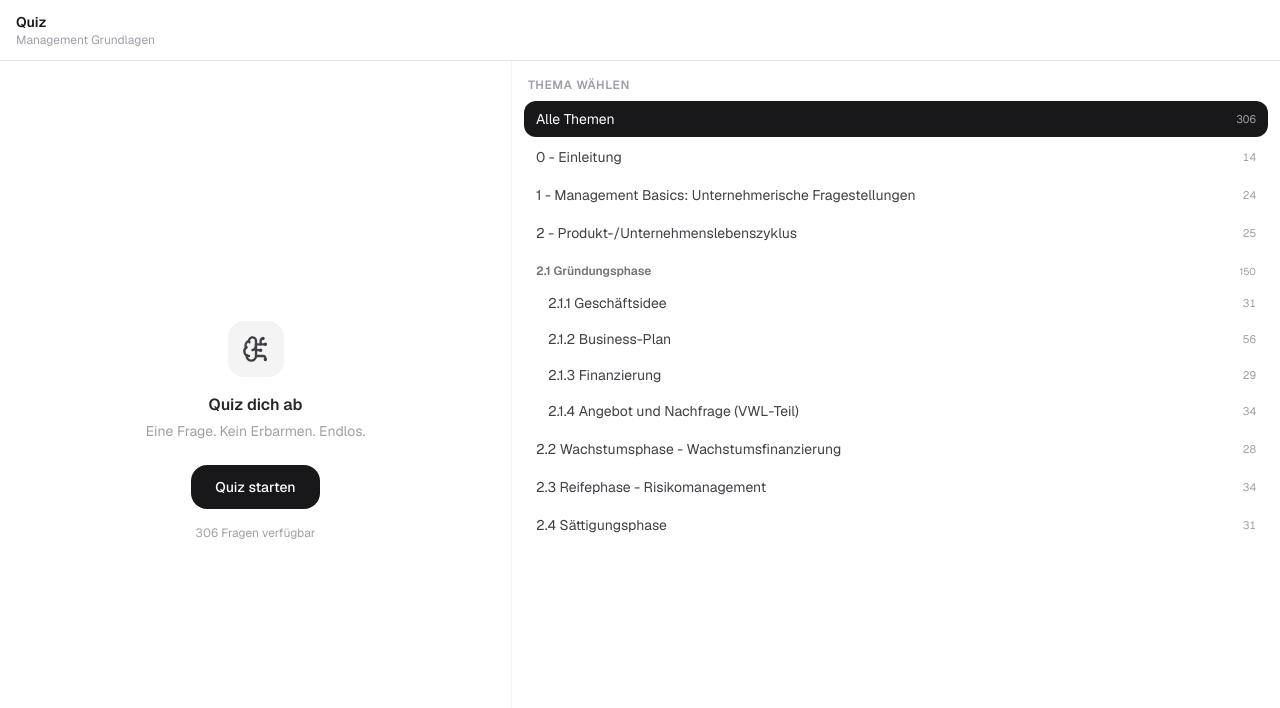
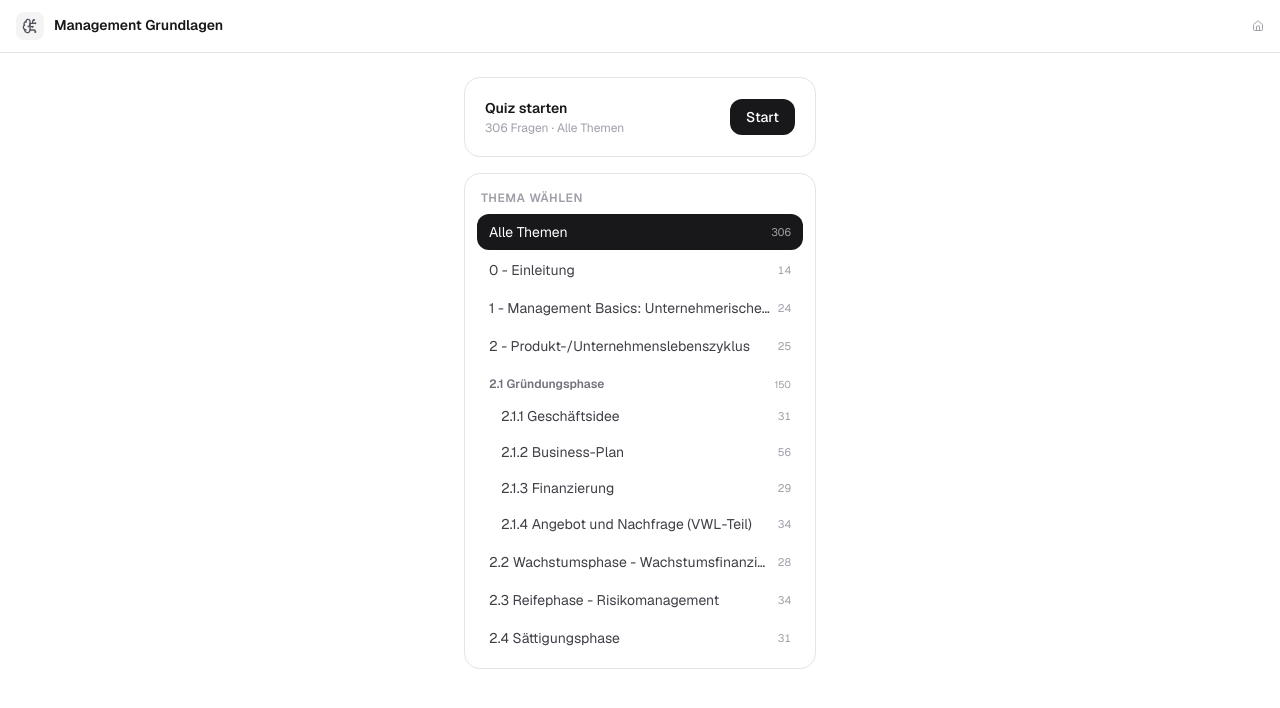
Before and after one commit to qpxv/studying, a Next.js app: page /management in a window 1280 px wide. Shown: the top 708 px of the page. Built offline with nearby package versions, Linux system fonts and the light colour scheme.

Commit message:
feat: design is now on quizpage coherent with the rest of the page and also quiz page has a little home icon at the top to get back to home page

```diff
--- a/app/management/page.tsx
+++ b/app/management/page.tsx
@@ -1,7 +1,8 @@
 'use client';
 
 import { useState, useRef, useEffect, useCallback } from 'react';
-import { BrainCircuit, Send, ArrowLeft } from 'lucide-react';
+import { BrainCircuit, Send, ArrowLeft, Home } from 'lucide-react';
+import Link from 'next/link';
 
 interface Message {
   role: 'user' | 'assistant';
@@ -256,10 +257,16 @@ export default function QuizPage() {
     >
       {/* Header */}
       <header className="flex-none flex items-center justify-between px-4 py-3 border-b border-zinc-200 dark:border-zinc-800 bg-white/80 dark:bg-zinc-950/80 backdrop-blur-sm">
+        <div className="flex items-center gap-2.5">
+          <div className="w-7 h-7 rounded-lg bg-zinc-100 dark:bg-zinc-800 flex items-center justify-center">
+            <BrainCircuit className="w-4 h-4 text-zinc-600 dark:text-zinc-400" />
+          </div>
           <div className="flex flex-col">
-          <span className="font-semibold text-sm text-zinc-900 dark:text-zinc-100">Quiz</span>
-          <span className="text-xs text-zinc-400 dark:text-zinc-500">{headerSub}</span>
+            <span className="font-semibold text-sm text-zinc-900 dark:text-zinc-100 leading-tight">Management Grundlagen</span>
+            {started && <span className="text-xs text-zinc-400 dark:text-zinc-500 leading-tight">{headerSub}</span>}
           </div>
+        </div>
+        <div className="flex items-center gap-3">
           {started && (
             <button
               onClick={() => setStarted(false)}
@@ -268,65 +275,50 @@ export default function QuizPage() {
               <ArrowLeft className="w-3 h-3" /> Themen
             </button>
           )}
+          <Link href="/" className="flex items-center gap-1 text-xs text-zinc-400 dark:text-zinc-500 hover:text-zinc-700 dark:hover:text-zinc-300 transition-colors">
+            <Home className="w-3 h-3" />
+          </Link>
+        </div>
       </header>
 
       {/* Messages / Pre-start */}
       <main className="flex-1 overflow-y-auto overscroll-y-contain">
         {!started ? (
-          <div className="h-full flex flex-col md:flex-row">
+          <div className="flex flex-col items-center gap-4 px-4 py-6 max-w-sm mx-auto w-full">
 
-            {/* Left column — start area */}
-            <div className="flex flex-col items-center justify-center gap-4 px-8 py-8 text-center md:w-2/5 md:border-r border-zinc-100 dark:border-zinc-800">
-              <div className="w-14 h-14 rounded-2xl bg-zinc-100 dark:bg-zinc-800 flex items-center justify-center">
-                <BrainCircuit className="w-7 h-7 text-zinc-700 dark:text-zinc-300" />
+            {/* Start card */}
+            <div className="w-full rounded-2xl border border-zinc-200 dark:border-zinc-800 bg-white dark:bg-zinc-900 p-5 flex items-center gap-4">
+              <div className="flex-1 min-w-0">
+                <p className="font-semibold text-sm text-zinc-900 dark:text-zinc-100">Quiz starten</p>
+                <p className="text-xs text-zinc-400 dark:text-zinc-500 mt-0.5">
+                  {bankLoading ? 'Lade Fragen…' : `${activeCount} ${activeCount === 1 ? 'Frage' : 'Fragen'} · ${activeTopicLabel}`}
+                </p>
+                {bankError && <p className="text-xs text-red-500 mt-1">{bankError}</p>}
               </div>
-              <div className="flex flex-col gap-1">
-                <p className="font-semibold text-zinc-800 dark:text-zinc-200">Quiz dich ab</p>
-                <p className="text-sm text-zinc-400 dark:text-zinc-500 max-w-xs">
-                  Eine Frage. Kein Erbarmen. Endlos.
-                </p>
-              </div>
-              {bankError && (
-                <p className="text-xs text-red-500 max-w-xs">{bankError}</p>
-              )}
               <button
                 onClick={startQuiz}
                 disabled={bankLoading || quizBank.length === 0}
-                className="mt-2 px-6 py-3 rounded-2xl bg-zinc-900 dark:bg-zinc-100 text-white dark:text-zinc-900 text-sm font-medium hover:opacity-80 active:scale-95 transition-all disabled:opacity-40"
+                className="flex-none px-4 py-2 rounded-xl bg-zinc-900 dark:bg-zinc-100 text-white dark:text-zinc-900 text-sm font-medium hover:opacity-80 active:scale-95 transition-all disabled:opacity-40"
               >
-                {bankLoading ? 'Lade Quiz…' : `Quiz starten`}
+                Start
               </button>
-              {!bankLoading && quizBank.length > 0 && (
-                <span className="text-xs text-zinc-400 dark:text-zinc-500">
-                  {activeCount} {activeCount === 1 ? 'Frage' : 'Fragen'} verfügbar
-                </span>
-              )}
             </div>
 
-            {/* Right column — topic selector */}
-            <div className="flex flex-col md:w-3/5 overflow-hidden border-t border-zinc-100 dark:border-zinc-800 md:border-t-0">
+            {/* Topic selector card */}
+            <div className="w-full rounded-2xl border border-zinc-200 dark:border-zinc-800 bg-white dark:bg-zinc-900 overflow-hidden">
               <div className="px-4 pt-4 pb-2">
-                <p className="text-xs font-semibold text-zinc-400 dark:text-zinc-500 uppercase tracking-wider">
-                  Thema wählen
-                </p>
+                <p className="text-xs font-semibold text-zinc-400 dark:text-zinc-500 uppercase tracking-wider">Thema wählen</p>
               </div>
-              <div className="flex-1 overflow-y-auto px-3 pb-4 flex flex-col gap-0.5">
-
-                {/* Alle Themen */}
+              <div className="px-3 pb-3 flex flex-col gap-0.5">
                 <TopicRow
                   label="Alle Themen"
                   count={quizBank.length}
                   selected={selectedTopic === null}
                   onClick={() => setSelectedTopic(null)}
                 />
-
                 {bankLoading && (
-                  <p className="text-xs text-zinc-400 dark:text-zinc-500 px-2 py-4 text-center">
-                    Lade Themen…
-                  </p>
+                  <p className="text-xs text-zinc-400 dark:text-zinc-500 px-2 py-3 text-center">Lade Themen…</p>
                 )}
-
-                {/* Grouped topics */}
                 {[...grouped.entries()].map(([parent, subtopics]) => {
                   const parentCount = quizBank.filter(q => {
                     if (subtopics.length > 0) return subtopics.includes(q.topic);
@@ -334,7 +326,6 @@ export default function QuizPage() {
                   }).length;
 
                   if (subtopics.length === 0) {
-                    // Standalone topic — directly selectable
                     return (
                       <TopicRow
                         key={parent}
@@ -346,16 +337,11 @@ export default function QuizPage() {
                     );
                   }
 
-                  // Parent with subtopics — header (not selectable) + indented children
                   return (
                     <div key={parent}>
                       <div className="flex items-center justify-between px-3 py-1.5 mt-1">
-                        <span className="text-xs font-semibold text-zinc-500 dark:text-zinc-400">
-                          {parent}
-                        </span>
-                        <span className="text-[10px] text-zinc-400 dark:text-zinc-500">
-                          {parentCount}
-                        </span>
+                        <span className="text-xs font-semibold text-zinc-500 dark:text-zinc-400">{parent}</span>
+                        <span className="text-[10px] text-zinc-400 dark:text-zinc-500">{parentCount}</span>
                       </div>
                       {subtopics.map(sub => (
                         <TopicRow
```
Lines whose indentation alone changed are shown as unchanged.
